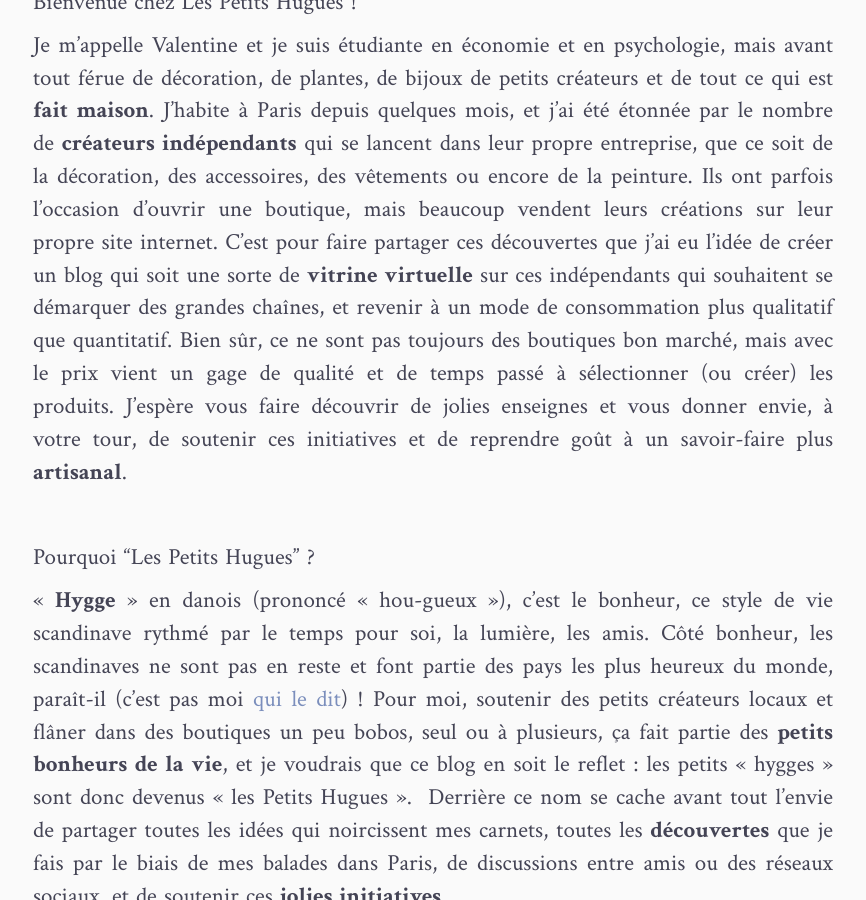
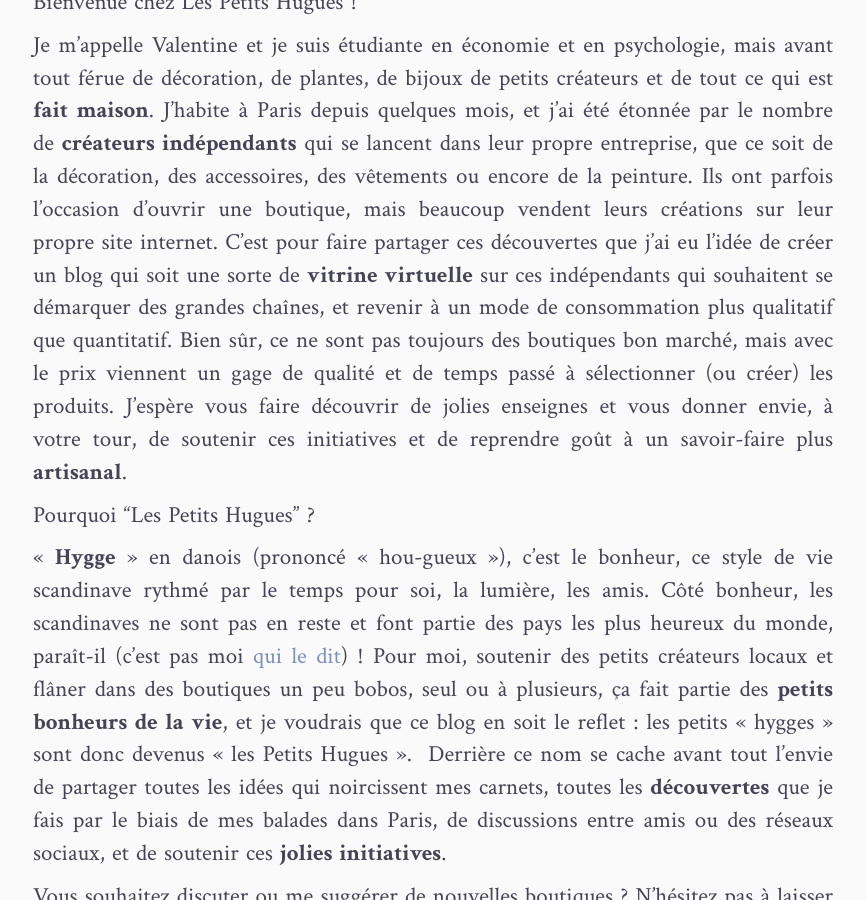
Before and after one commit to lespetitshugues/lespetitshugues.github.io, a Jekyll site: the page built from _posts/2017-05-12-les-petits-quoi.md, in a window 1280 px wide and 900 px high, scrolled down 1055 px. Shown: the whole window, without its empty margins (207-1073 px from the left). Built offline with Jekyll 4.4.1, drawn with Linux system fonts in a browser that asks for light colours; nearby versions of some CDN libraries; comment, search, counter and statistics services are not loaded.

Commit message:
Update from Forestry.io - 2017-05-12-les-petits-quoi.md

```diff
--- a/_posts/2017-05-12-les-petits-quoi.md
+++ b/_posts/2017-05-12-les-petits-quoi.md
@@ -8,11 +8,11 @@ title: 'Mais qui c''est, Hugues ? '
 date: 2017-05-12 18:16
 photo_credit: ''
 ---
+
+
 Bienvenue chez Les Petits Hugues !
 
-Je m’appelle Valentine et je suis étudiante en économie et en psychologie, mais avant tout férue de décoration, de plantes, de bijoux de petits créateurs et de tout ce qui est **fait maison**. J’habite à Paris depuis quelques mois, et j’ai été étonnée par le nombre de **créateurs indépendants** qui se lancent dans leur propre entreprise, que ce soit de la décoration, des accessoires, des vêtements ou encore de la peinture. Ils ont parfois l’occasion d’ouvrir une boutique, mais beaucoup vendent leurs créations sur leur propre site internet. C’est pour faire partager ces découvertes que j’ai eu l’idée de créer un blog qui soit une sorte de **vitrine virtuelle** sur ces indépendants qui souhaitent se démarquer des grandes chaînes, et revenir à un mode de consommation plus qualitatif que quantitatif. Bien sûr, ce ne sont pas toujours des boutiques bon marché, mais avec le prix vient un gage de qualité et de temps passé à sélectionner (ou créer) les produits. J’espère vous faire découvrir de jolies enseignes et vous donner envie, à votre tour, de soutenir ces initiatives et de reprendre goût à un savoir-faire plus **artisanal**.
-
-<br>
+Je m’appelle Valentine et je suis étudiante en économie et en psychologie, mais avant tout férue de décoration, de plantes, de bijoux de petits créateurs et de tout ce qui est **fait maison**. J’habite à Paris depuis quelques mois, et j’ai été étonnée par le nombre de **créateurs indépendants** qui se lancent dans leur propre entreprise, que ce soit de la décoration, des accessoires, des vêtements ou encore de la peinture. Ils ont parfois l’occasion d’ouvrir une boutique, mais beaucoup vendent leurs créations sur leur propre site internet. C’est pour faire partager ces découvertes que j’ai eu l’idée de créer un blog qui soit une sorte de **vitrine virtuelle** sur ces indépendants qui souhaitent se démarquer des grandes chaînes, et revenir à un mode de consommation plus qualitatif que quantitatif. Bien sûr, ce ne sont pas toujours des boutiques bon marché, mais avec le prix viennent un gage de qualité et de temps passé à sélectionner (ou créer) les produits. J’espère vous faire découvrir de jolies enseignes et vous donner envie, à votre tour, de soutenir ces initiatives et de reprendre goût à un savoir-faire plus **artisanal**.
 
 Pourquoi "Les Petits Hugues" ?
 
```
